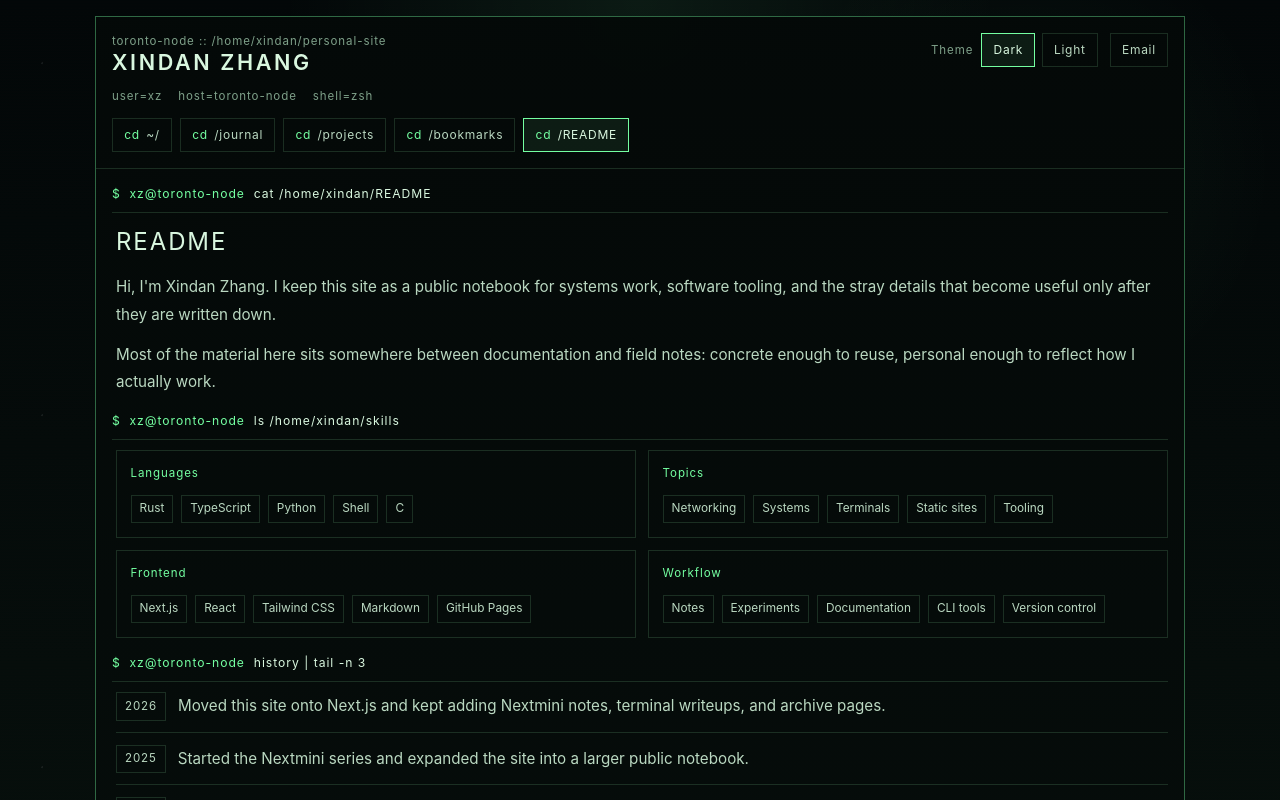
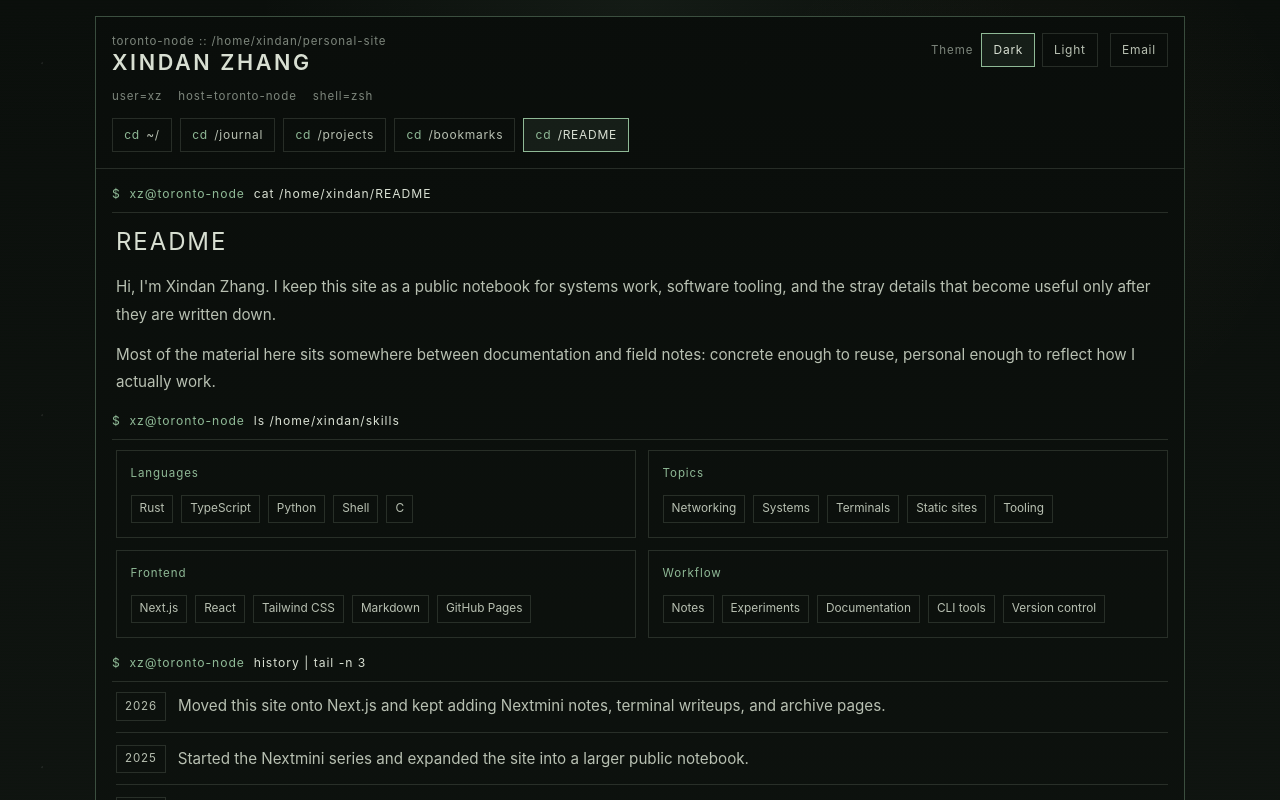
Before and after one commit to XindanZhang/personal-site, a Next.js app: page /personal-site/about in a window 1280 px wide. Shown: the top 800 px of the page. Built offline with nearby package versions, Linux system fonts and the light colour scheme.

Commit message:
feat: tune terminal palette

```diff
--- a/app/globals.css
+++ b/app/globals.css
@@ -1118,44 +1118,44 @@ img {
 }
 
 :root {
-  --page-bg: #030708;
-  --page-bg-alt: #08110d;
-  --page-ink: #d9f7df;
-  --muted: #7ea089;
-  --muted-strong: #bad8c1;
-  --panel: rgba(4, 9, 8, 0.96);
-  --panel-strong: rgba(6, 13, 11, 0.99);
-  --panel-soft: rgba(9, 17, 14, 0.92);
-  --line: rgba(104, 172, 124, 0.22);
-  --line-strong: rgba(116, 255, 161, 0.38);
-  --accent: #74ffa1;
-  --accent-strong: #4fd57c;
-  --accent-hot: #ffd479;
+  --page-bg: #0b0f0c;
+  --page-bg-alt: #111612;
+  --page-ink: #d8dfd2;
+  --muted: #7d867c;
+  --muted-strong: #b8c0b2;
+  --panel: rgba(10, 14, 11, 0.97);
+  --panel-strong: rgba(14, 19, 15, 0.99);
+  --panel-soft: rgba(17, 23, 18, 0.94);
+  --line: rgba(143, 157, 139, 0.22);
+  --line-strong: rgba(143, 185, 150, 0.36);
+  --accent: #8fb996;
+  --accent-strong: #c5a46d;
+  --accent-hot: #dec79a;
   --shadow: none;
   --glow: none;
 }
 
 :root[data-theme="light"] {
-  --page-bg: #f4fbf4;
-  --page-bg-alt: #edf6ed;
-  --page-ink: #102016;
-  --muted: #4e6756;
-  --muted-strong: #223428;
-  --panel: rgba(250, 255, 250, 0.96);
-  --panel-strong: rgba(244, 251, 244, 0.99);
-  --panel-soft: rgba(239, 247, 239, 0.96);
-  --line: rgba(40, 101, 58, 0.18);
-  --line-strong: rgba(40, 101, 58, 0.34);
-  --accent: #1d8d43;
-  --accent-strong: #146733;
-  --accent-hot: #9b5b00;
+  --page-bg: #f5f2e9;
+  --page-bg-alt: #ede6d8;
+  --page-ink: #1b211c;
+  --muted: #667065;
+  --muted-strong: #374138;
+  --panel: rgba(252, 249, 242, 0.96);
+  --panel-strong: rgba(246, 240, 229, 0.99);
+  --panel-soft: rgba(241, 235, 224, 0.96);
+  --line: rgba(86, 97, 83, 0.18);
+  --line-strong: rgba(79, 114, 88, 0.30);
+  --accent: #4f7258;
+  --accent-strong: #8b6d47;
+  --accent-hot: #a37a45;
 }
 
 body.mode-terminal {
   position: relative;
   background:
-    radial-gradient(circle at top, rgba(116, 255, 161, 0.08), transparent 28%),
-    radial-gradient(circle at 80% 15%, rgba(116, 255, 161, 0.05), transparent 18%),
+    radial-gradient(circle at top, rgba(143, 185, 150, 0.07), transparent 30%),
+    radial-gradient(circle at 80% 15%, rgba(197, 164, 109, 0.05), transparent 20%),
     linear-gradient(180deg, var(--page-bg), var(--page-bg-alt));
   color: var(--page-ink);
   font-family: var(--font-mono);
@@ -1180,9 +1180,14 @@ body.mode-terminal::before {
 }
 
 body.mode-terminal::after {
-  background-image: linear-gradient(rgba(116, 255, 161, 0.05) 1px, transparent 1px);
+  background-image: linear-gradient(rgba(143, 185, 150, 0.04) 1px, transparent 1px);
   background-size: 100% 3px;
   opacity: 0.08;
+}
+
+body.mode-terminal ::selection {
+  background: rgba(143, 185, 150, 0.22);
+  color: var(--page-ink);
 }
 
 .site-shell {
@@ -1299,7 +1304,7 @@ body.mode-terminal::after {
   transform: none;
   border-color: var(--accent);
   color: var(--page-ink);
-  background: rgba(116, 255, 161, 0.06);
+  background: rgba(143, 185, 150, 0.06);
 }
 
 .key-switch.is-active,
@@ -1310,7 +1315,7 @@ body.mode-terminal::after {
 .shell-nav-link.is-active {
   border-color: var(--accent);
   color: var(--page-ink);
-  background: rgba(116, 255, 161, 0.08);
+  background: rgba(143, 185, 150, 0.09);
   box-shadow: none;
 }
 
--- a/app/layout.tsx
+++ b/app/layout.tsx
@@ -39,7 +39,7 @@ export const metadata: Metadata = {
 };
 
 export const viewport: Viewport = {
-  themeColor: "#050816",
+  themeColor: "#0b0f0c",
 };
 
 export default function RootLayout({
```
Also changed, not shown: 402 other files (tests, documents, lock files or other folders).
